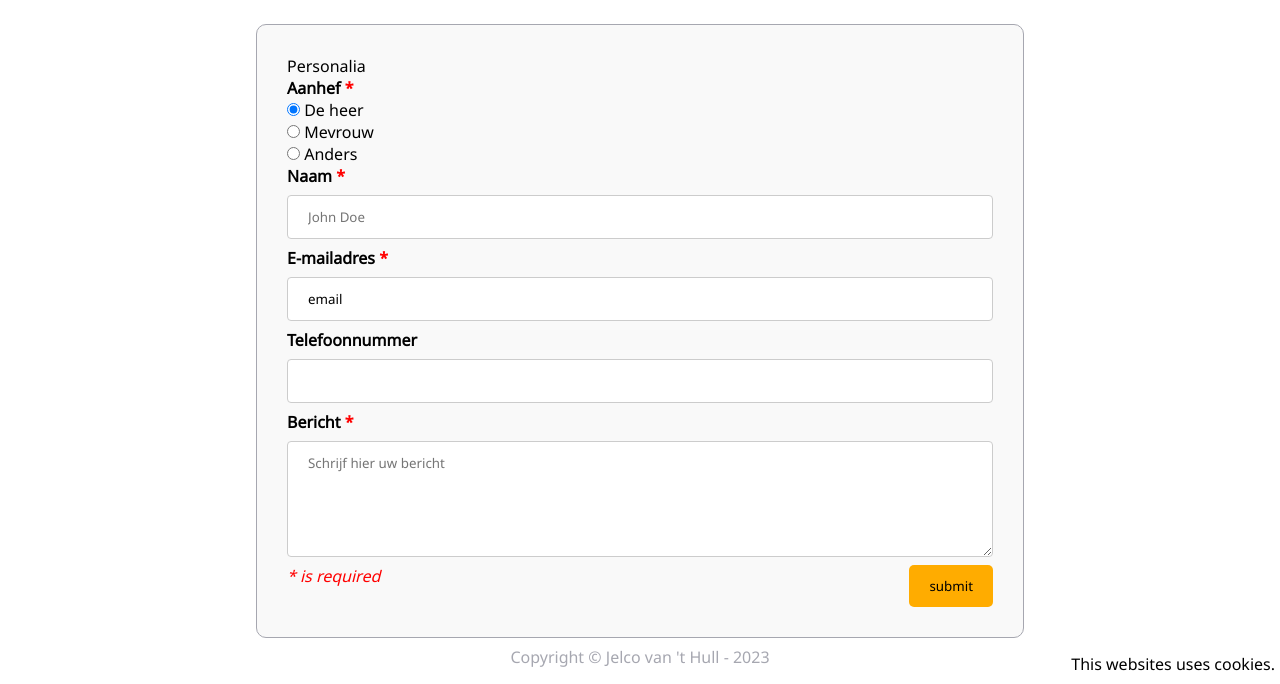
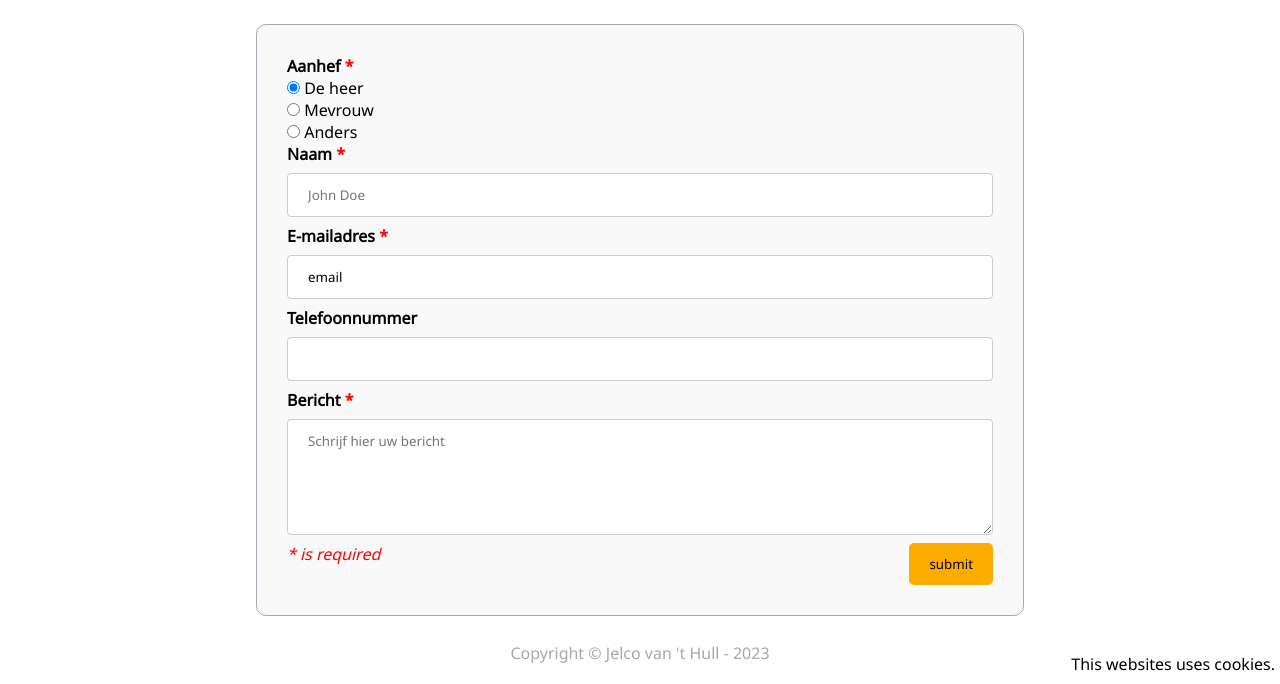
Before and after one commit to Jelcoo/Jelcoo.github.io, a plain HTML site: page Stad_van_de_Zon/contact.html in a window 1280 px wide. Shown: the part 120-804 px from the top of the page. Drawn offline with Linux system fonts and the light colour scheme.

Commit message:
Fix validator errors

```diff
--- a/Stad_van_de_Zon/contact.html
+++ b/Stad_van_de_Zon/contact.html
@@ -51,30 +51,29 @@
         <main id="contact">
             <form action="#" method="POST">
                 <fieldset>
-                    <legend>Personalia</legend>
-                    <label for="aanhef">Aanhef <span class="required">*</span></label>
-                    <label for="aanhef_radio">
-                        <input type="radio" name="aanhef" value="dhr" checked>
+                    <legend>Aanhef <span class="required">*</span></legend>
+                    <label for="aanhef_radio_dhr">
+                        <input type="radio" id="aanhef_radio_dhr" name="aanhef" value="dhr" checked />
                         De heer
                     </label>
-                    <label for="aanhef_radio">
-                        <input type="radio" name="aanhef" value="mvr">
+                    <label for="aanhef_radio_mvr">
+                        <input type="radio" id="aanhef_radio_mvr" name="aanhef" value="mvr" />
                         Mevrouw
                     </label>
-                    <label for="aanhef_radio">
-                        <input type="radio" name="aanhef" value="anders">
+                    <label for="aanhef_radio_anders">
+                        <input type="radio" id="aanhef_radio_anders" name="aanhef" value="anders" />
                         Anders
                     </label>
-
-                    <label for="naam">Naam <span class="required">*</span></label>
-                    <input type="text" id="naam" name="naam" placeholder="John Doe" required>
                 </fieldset>
 
+                <label for="naam">Naam <span class="required">*</span></label>
+                <input type="text" id="naam" name="naam" placeholder="John Doe" required />
+
                 <label for="email">E-mailadres <span class="required">*</span></label>
-                <input type="email" value="email" id="email" name="email" required>
+                <input type="email" value="email" id="email" name="email" required />
 
                 <label for="telefoonnummer">Telefoonnummer</label>
-                <input type="tel" id="telefoonnummer" name="telefoonnummer">
+                <input type="tel" id="telefoonnummer" name="telefoonnummer" />
 
                 <label for="bericht">Bericht <span class="required">*</span></label>
                 <textarea id="bericht" name="bericht" placeholder="Schrijf hier uw bericht" rows="5"></textarea>
--- a/Stad_van_de_Zon/css/style.css
+++ b/Stad_van_de_Zon/css/style.css
@@ -393,12 +393,12 @@ main a:active {
     box-sizing: border-box;
 }
 
-#contact > form label:not(label[for=aanhef_radio]) {
+#contact > form label:not(label[for*=aanhef_radio]), legend {
     font-weight: 700;
     font-size: 16px;
 }
 
-label[for=aanhef_radio] {
+label[for*=aanhef_radio] {
     display: block;
 }
 
```
